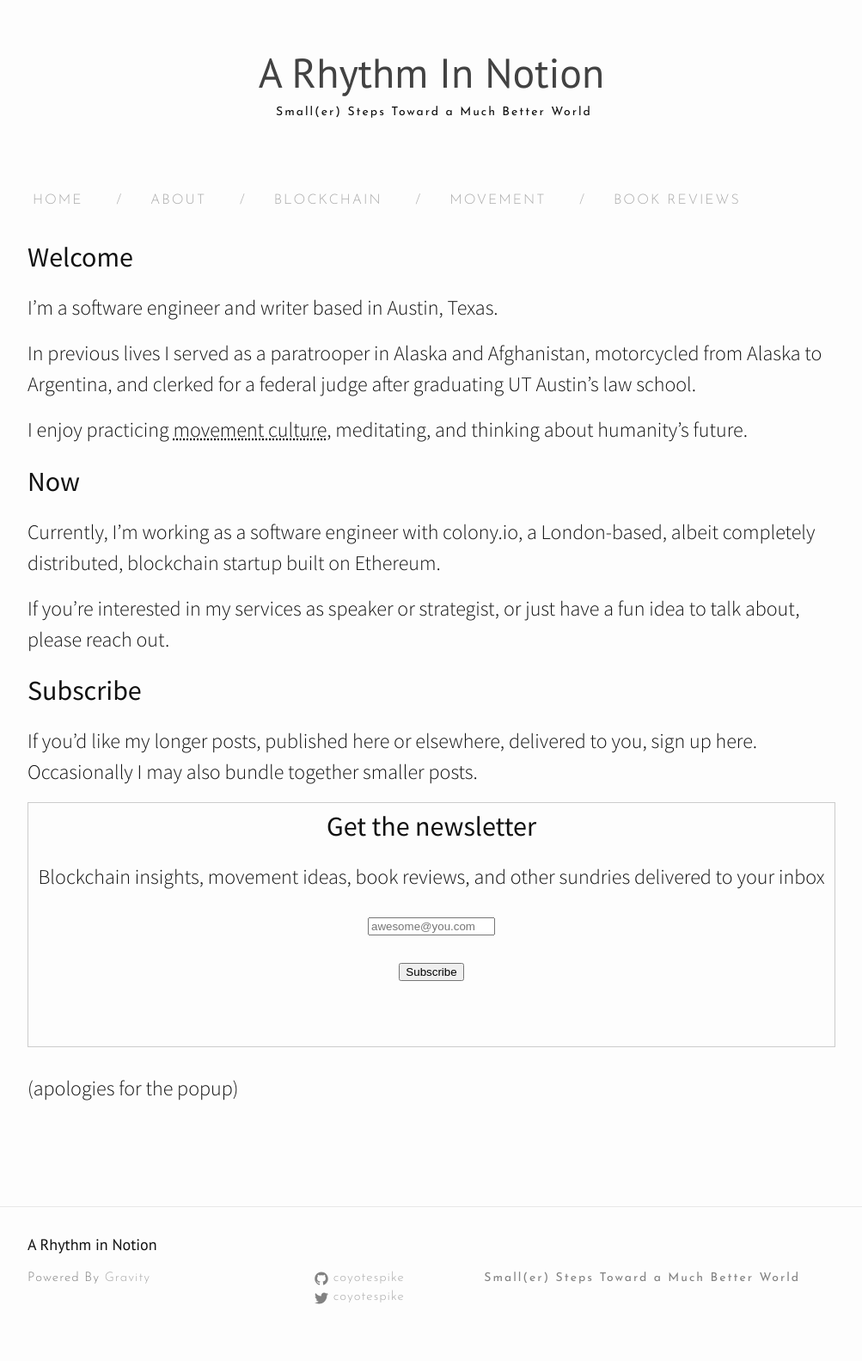
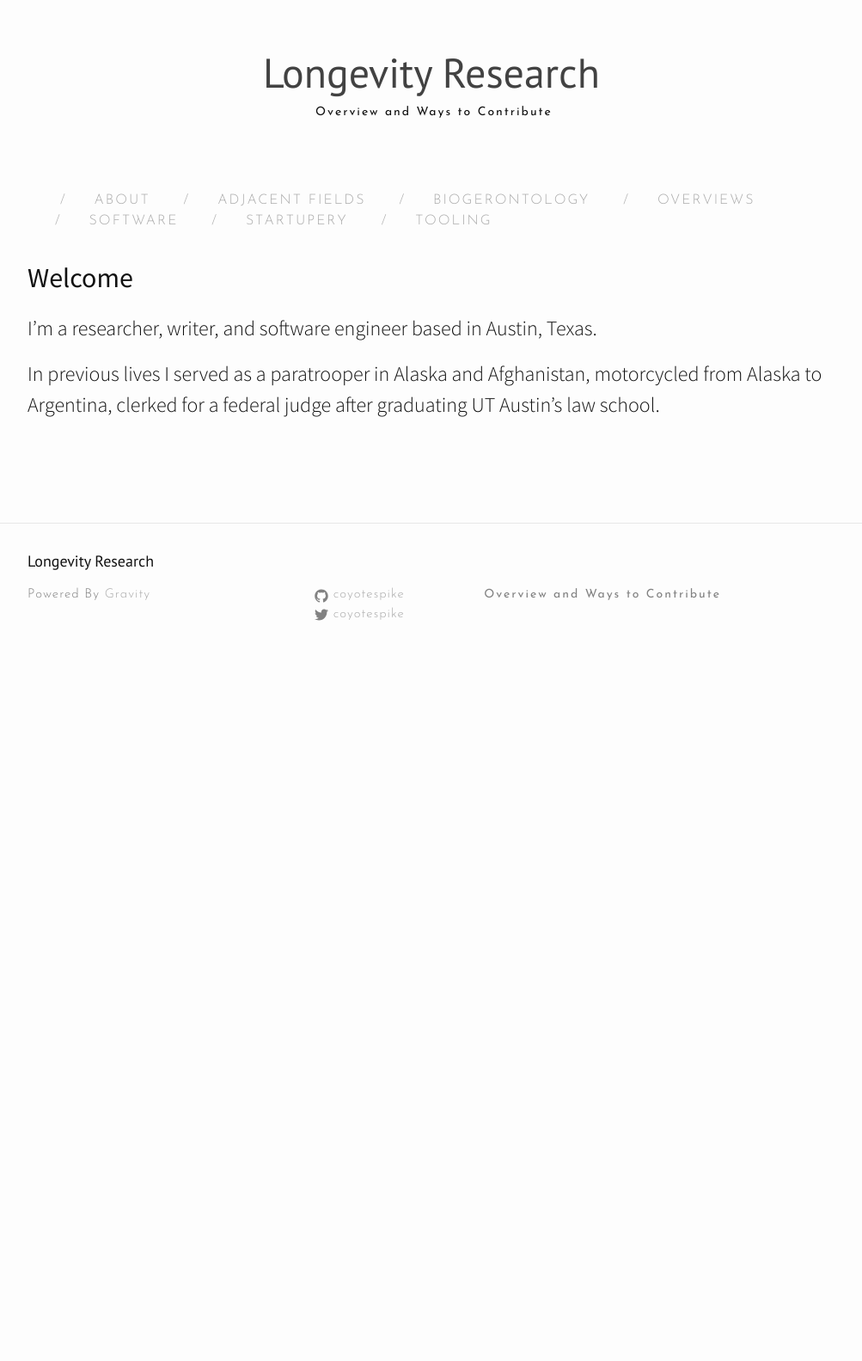
Before and after one commit to coyotespike/longevity, a Jekyll site: the page built from about.md, in a window 1280 px wide. Shown: the whole page at 86% size, without its empty margins (138-1141 px from the left). Built offline with Jekyll 4.4.1, drawn with Linux system fonts in a browser that asks for light colours; nearby versions of some CDN libraries; after the commit the page ends 900 px from its top, so only the background shows below that.

Commit message:
New categories

```diff
--- a/_config.yml
+++ b/_config.yml
@@ -6,11 +6,11 @@
 # 'jekyll serve'. If you change this file, please restart the server process.
 
 # Site settings
-title: A Rhythm in Notion
+title: Longevity Research
 email: timothy.roy@protonmail.ch
-description: Small(er) Steps Toward a Much Better World
+description: Overview and Ways to Contribute
 baseurl: "" # the subpath of your site, e.g. /blog
-url: "coyotespike.github.io" # the base hostname & protocol for your site
+url: "coyotespike.github.io/longevity" # the base hostname & protocol for your site
 twitter_username: coyotespike
 github_username:  coyotespike
 paginate: 5
--- a/_includes/header.html
+++ b/_includes/header.html
@@ -7,7 +7,6 @@
 </div>
 <div class="wrapper">
   <div class="trigger site-navigation">
-    <a class="page-link" href="/">HOME</a>
 
     {% for sitePage in site.pages %}
     {% if sitePage.title %}
--- a/about.md
+++ b/about.md
@@ -1,29 +1,11 @@
 ---
 layout: page
 title : About
-permalink: /about/
+permalink: /longevity/about/
 ---
 
 <h2>Welcome</h2>
 
-I'm a software engineer and writer based in Austin, Texas.
+I'm a researcher, writer, and software engineer based in Austin, Texas.
 
-In previous lives I served as a paratrooper in Alaska and Afghanistan, motorcycled from Alaska to Argentina, and clerked for a federal judge after graduating UT Austin’s law school.
-
-I enjoy practicing movement culture, meditating, and thinking about humanity's future.
-
-*[movement culture]: It's just working out with gymnastic and animal movements thrown in. Instagram it.
-
-<h2>Now</h2>
-Currently, I'm working as a software engineer with colony.io, a London-based, albeit completely distributed, blockchain startup built on Ethereum.
-
-If you're interested in my services as speaker or strategist, or just have a fun idea to talk about, please reach out.
-
-<h2>Subscribe</h2>
-If you'd like my longer posts, published here or elsewhere, delivered to you, sign up here. Occasionally I may also bundle together smaller posts.
-
-
-<form style="border:1px solid #ccc;padding:3px;text-align:center;" class="post-content" action="https://tinyletter.com/coyotespike" method="post" target="popupwindow" onsubmit="window.open('https://tinyletter.com/coyotespike', 'popupwindow', 'scrollbars=yes,width=800,height=600');return true"><div><label for="tlemail"><h2>Get the newsletter</h2><p>Blockchain insights, movement ideas, book reviews, and other sundries delivered to your inbox</p></label></div><p><input type="text" style="width:140px" placeholder="awesome@you.com" name="email" id="tlemail" /></p><input type="hidden" value="1" name="embed"/><input type="submit" value="Subscribe" /></form>
-
-
-(apologies for the popup)
+In previous lives I served as a paratrooper in Alaska and Afghanistan, motorcycled from Alaska to Argentina, clerked for a federal judge after graduating UT Austin’s law school.
--- a/blockchain.md
+++ /dev/null
@@ -1,7 +0,0 @@
----
-layout: archive
-title: Blockchain
-permalink: /blockchain/
-category: "blockchain"
-tagline: "#buidl a better world"
----
```
Also changed, not shown: adjacent.md (added, +7 -0 lines), biog.md (added, +7 -0 lines), movement.md (deleted, +0 -7 lines), overviews.md (added, +7 -0 lines), reviews.md (deleted, +0 -7 lines), software.md (added, +7 -0 lines), startupery.md (added, +7 -0 lines), tooling.md (added, +7 -0 lines).
